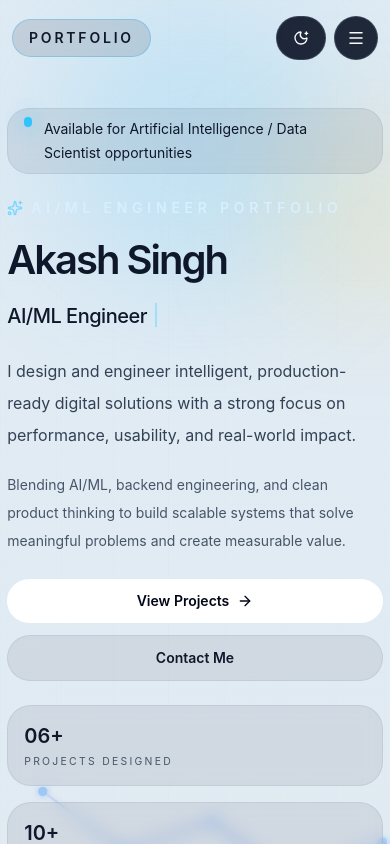
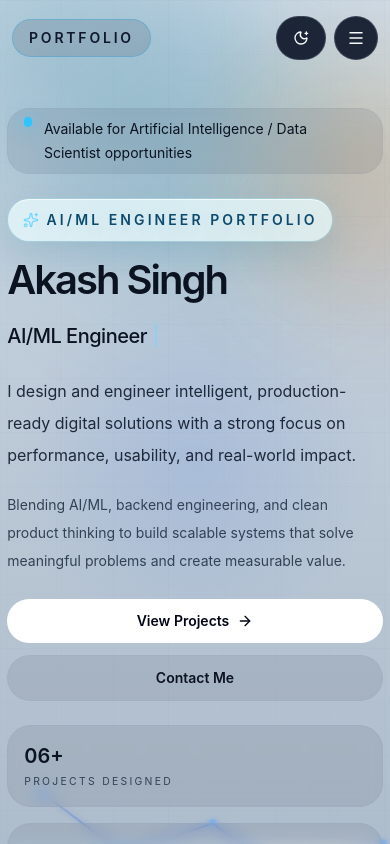
Before and after one commit to akashrajput2433/My-Portfolio, a React (Vite) app: page / in a window 390 px wide. Shown: the top 844 px of the page. Built offline with nearby package versions, Linux system fonts and the light colour scheme.

Commit message:
Enhance mobile light theme and hero visibility

```diff
--- a/src/index.css
+++ b/src/index.css
@@ -399,8 +399,18 @@
     color: #f8fafc;
   }
 
+  .hero-kicker {
+    color: #bff4ff;
+    text-shadow: 0 0 24px rgba(56, 189, 248, 0.22);
+  }
+
   :root[data-theme='light'] .theme-toggle {
     color: #f8fafc;
+  }
+
+  :root[data-theme='light'] .hero-kicker {
+    color: #075985 !important;
+    text-shadow: 0 8px 28px rgba(14, 116, 144, 0.18);
   }
 
   .selector-pill {
@@ -652,6 +662,65 @@
   }
 
   @media (max-width: 767px) {
+    :root[data-theme='light'] {
+      --shell-bg:
+        radial-gradient(circle at 12% 6%, rgba(14, 116, 144, 0.18), transparent 28%),
+        radial-gradient(circle at 92% 18%, rgba(245, 158, 11, 0.14), transparent 24%),
+        radial-gradient(circle at 50% 55%, rgba(37, 99, 235, 0.12), transparent 36%),
+        linear-gradient(180deg, #cfdbe8 0%, #bfccd9 42%, #aebdcc 100%);
+      --shell-text: #0b1220;
+      --shell-muted: #334155;
+      --shell-soft: #1e293b;
+      --section-panel-bg:
+        radial-gradient(circle at 12% 0%, rgba(14, 116, 144, 0.08), transparent 22%),
+        linear-gradient(180deg, rgba(241, 245, 249, 0.58), rgba(203, 213, 225, 0.28));
+      --section-panel-border: rgba(51, 65, 85, 0.18);
+      --orb-primary: rgba(14, 116, 144, 0.2);
+      --orb-secondary: rgba(180, 83, 9, 0.14);
+    }
+
+    :root[data-theme='light'] .theme-shell {
+      background-attachment: fixed;
+    }
+
+    :root[data-theme='light'] .network-background {
+      opacity: 0.78;
+    }
+
+    :root[data-theme='light'] .ai-grid-overlay {
+      opacity: 0.18;
+      background-image:
+        radial-gradient(circle at center, rgba(14, 116, 144, 0.16) 0, transparent 34%),
+        linear-gradient(rgba(51, 65, 85, 0.1) 1px, transparent 1px),
+        linear-gradient(90deg, rgba(51, 65, 85, 0.1) 1px, transparent 1px);
+    }
+
+    :root[data-theme='light'] .section-panel {
+      background:
+        radial-gradient(circle at 90% 0%, rgba(14, 116, 144, 0.08), transparent 26%),
+        radial-gradient(circle at 10% 100%, rgba(245, 158, 11, 0.07), transparent 24%),
+        linear-gradient(180deg, rgba(241, 245, 249, 0.62), rgba(203, 213, 225, 0.24));
+      border-color: rgba(51, 65, 85, 0.2);
+      box-shadow:
+        inset 0 1px 0 rgba(255, 255, 255, 0.36),
+        0 26px 70px rgba(15, 23, 42, 0.14);
+    }
+
+    :root[data-theme='light'] .hero-kicker {
+      display: inline-flex;
+      width: fit-content;
+      max-width: 100%;
+      border: 1px solid rgba(14, 116, 144, 0.26);
+      border-radius: 9999px;
+      background: rgba(236, 254, 255, 0.72);
+      padding: 0.7rem 0.9rem;
+      color: #0c4a6e !important;
+      letter-spacing: 0.22em;
+      box-shadow:
+        0 14px 32px rgba(14, 116, 144, 0.12),
+        inset 0 1px 0 rgba(255, 255, 255, 0.7);
+    }
+
     .network-background {
       opacity: 0.42;
       mask-image: linear-gradient(180deg, rgba(0, 0, 0, 0.82), rgba(0, 0, 0, 0.55) 55%, rgba(0, 0, 0, 0.82));
--- a/src/sections/HeroSection.jsx
+++ b/src/sections/HeroSection.jsx
@@ -49,7 +49,7 @@ function HeroSection({ hero }) {
               show: { opacity: 1, y: 0, transition: { duration: 0.65 } },
             }}
           >
-            <p className="inline-flex items-center gap-2 text-sm font-semibold uppercase tracking-[0.34em] text-brand-100/90">
+            <p className="hero-kicker inline-flex items-center gap-2 text-sm font-semibold uppercase tracking-[0.34em] text-brand-100/90">
               <Sparkles size={16} className="text-brand-300" />
               AI/ML Engineer Portfolio
             </p>
```
